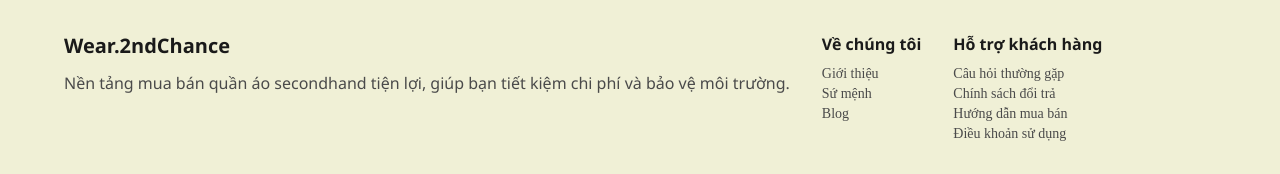
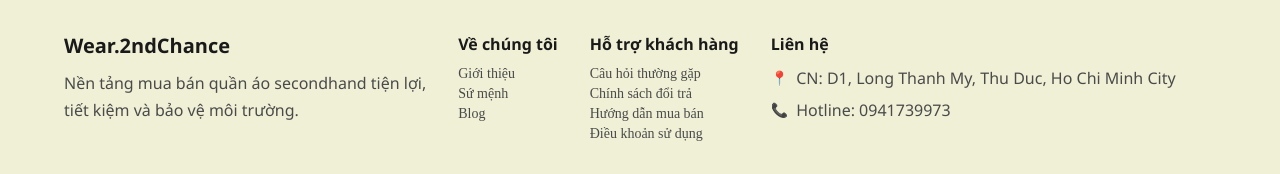
Before and after one commit to huynh-ntp/wear2ndchange-fe, a React (Create React App) app: page / in a window 1280 px wide. Shown: the part 907-1081 px from the top of the page. Built offline with nearby package versions, Linux system fonts and the light colour scheme; some icons are missing.

Commit message:
update footer

```diff
--- a/src/App.jsx
+++ b/src/App.jsx
@@ -1,5 +1,10 @@
 import React from "react";
-import { BrowserRouter as Router, Routes, Route, Navigate } from "react-router-dom";
+import {
+  BrowserRouter as Router,
+  Routes,
+  Route,
+  Navigate,
+} from "react-router-dom";
 import { ThemeProvider } from "@mui/material/styles";
 import theme from "./theme";
 import AuthProvider from "./contexts/AuthContext";
@@ -31,7 +36,8 @@
       <AuthProvider>
         <Router>
           <Routes>
-            {/* Admin Routes */}            <Route path="/admin/login" element={<AdminLoginPage />} />
+            {/* Admin Routes */}{" "}
+            <Route path="/admin/login" element={<AdminLoginPage />} />
             <Route
               path="/admin/*"
               element={
--- a/src/components/Footer.jsx
+++ b/src/components/Footer.jsx
@@ -33,8 +33,10 @@
               Wear.2ndChance
             </Typography>
             <Typography sx={{ color: "#4a4a4a", lineHeight: 1.7 }}>
-              Nền tảng mua bán quần áo secondhand tiện lợi, giúp bạn tiết kiệm
-              chi phí và bảo vệ môi trường.
+              Nền tảng mua bán quần áo secondhand tiện lợi,
+            </Typography>
+            <Typography sx={{ color: "#4a4a4a", lineHeight: 1.7 }}>
+              tiết kiệm và bảo vệ môi trường.
             </Typography>
           </Grid>
 
--- a/src/layouts/AdminLayout.jsx
+++ b/src/layouts/AdminLayout.jsx
@@ -28,6 +28,13 @@
 const AdminLayout = () => {
   const navigate = useNavigate();
   const location = useLocation();
+
+  // Redirect to dashboard if at /admin
+  React.useEffect(() => {
+    if (location.pathname === "/admin") {
+      navigate("/admin/dashboard", { replace: true });
+    }
+  }, [location.pathname, navigate]);
 
   return (
     <Box sx={{ display: "flex", minHeight: "100vh" }}>
```
